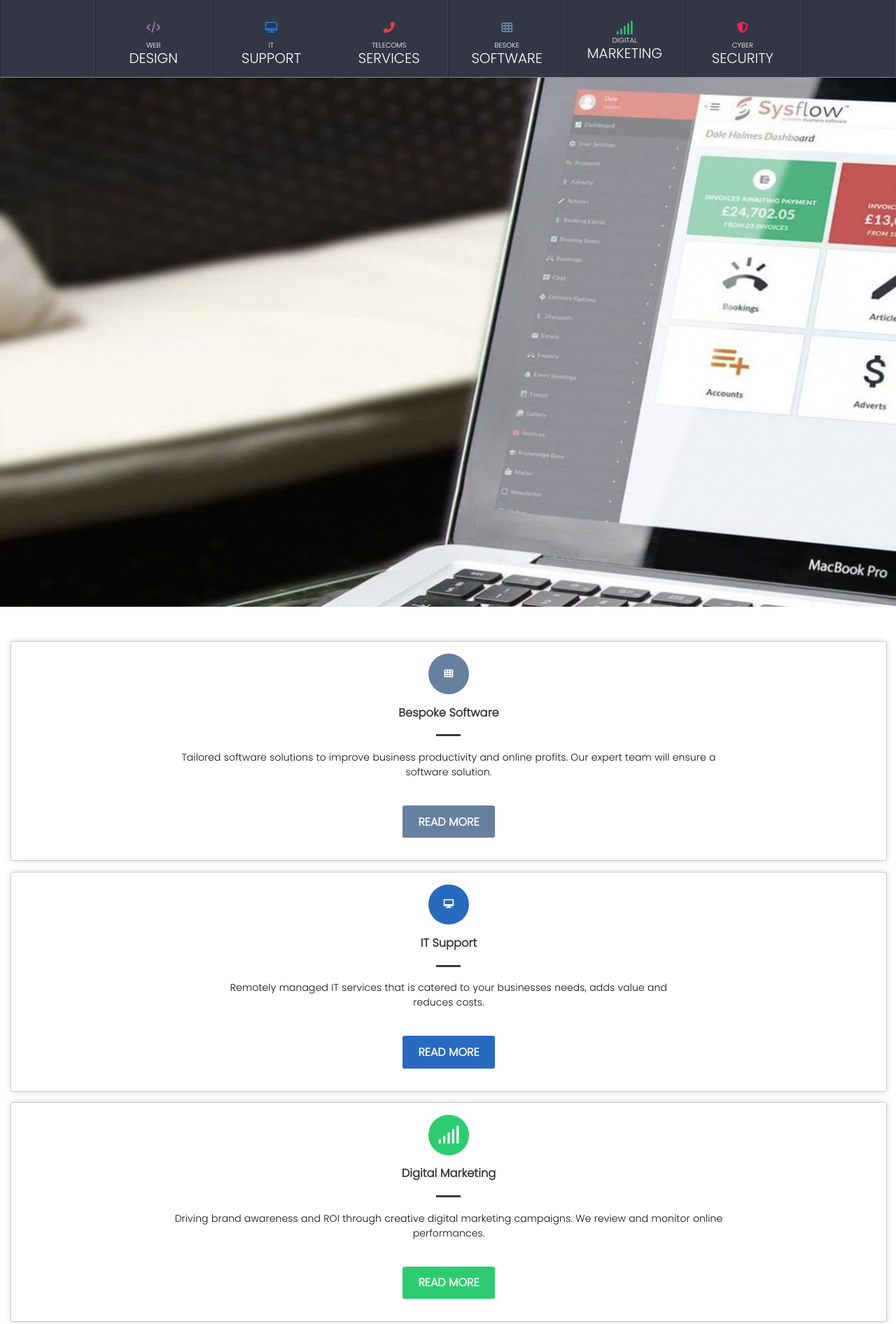
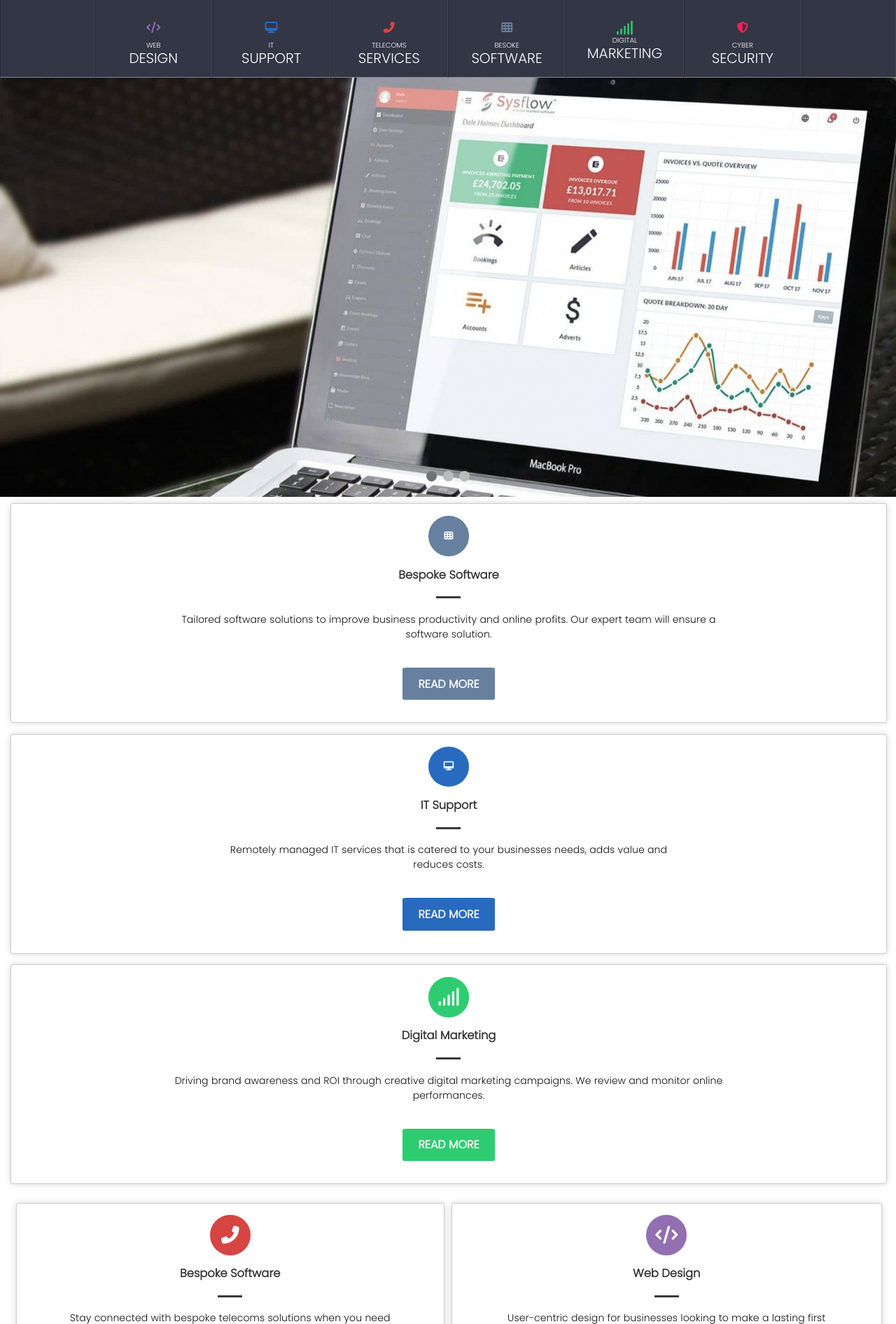
Before and after one commit to Daryl-Boyce/reflection_redo, a PHP site: page / in a window 1280 px wide. Shown: the part 104-1996 px from the top of the page at 70% size. Run offline with PHP 8.4, Linux system fonts and the light colour scheme; some libraries are stand-ins or nearby versions.

Commit message:
Side menu added along with slider

```diff
--- /dev/null
+++ b/Slider.js
@@ -0,0 +1,23 @@
+var slideIndex = 0;
+showSlides();
+
+
+
+
+
+function showSlides() {
+  var i;
+  var slides = document.getElementsByClassName("mySlides");
+  var dots = document.getElementsByClassName("dot");
+  for (i = 0; i < slides.length; i++) {
+    slides[i].style.display = "none";
+  }
+  slideIndex++;
+  if (slideIndex > slides.length) {slideIndex = 1}
+  for (i = 0; i < dots.length; i++) {
+    dots[i].className = dots[i].className.replace(" active", "");
+  }
+  slides[slideIndex-1].style.display = "block";
+  dots[slideIndex-1].className += " active";
+  setTimeout(showSlides, 7000); // Change image every 2 seconds
+}
--- a/css/styles.css
+++ b/css/styles.css
@@ -364,7 +364,8 @@ body {
   display: inline-flex;
   flex-wrap: wrap;
   flex-direction: column;
-  background-color: #FFFFF9;
+  background-color: #ffffff;
+  z-index: 100;
 }
 
 .container {
@@ -376,15 +377,83 @@ body {
   padding: 0px 15px;
 }
 
-.slider {
-  display: flex;
-  width: 100%;
-  height: 757px;
-  background: url("../assets/Slider1.jpg");
-  background-repeat: no-repeat;
-  background-size: cover;
-}
-
+.mySlides {
+  display: none;
+  height: 100%;
+  z-index: -1;
+}
+
+img {
+  vertical-align: middle;
+  height: 600px;
+}
+
+/* Slideshow container */
+.slideshow-container {
+  width: 100%;
+  height: 560px;
+  position: relative;
+  margin: auto;
+}
+
+/* Caption text */
+.text {
+  color: #f2f2f2;
+  font-size: 15px;
+  padding: 8px 12px;
+  position: absolute;
+  bottom: 8px;
+  width: 100%;
+  text-align: center;
+}
+
+/* Number text (1/3 etc) */
+.numbertext {
+  color: #f2f2f2;
+  font-size: 12px;
+  padding: 8px 12px;
+  position: absolute;
+  top: 0;
+}
+
+/* The dots/bullets/indicators */
+.dot {
+  height: 15px;
+  width: 15px;
+  margin: 0 2px;
+  background-color: #bbb;
+  border-radius: 50%;
+  display: inline-block;
+  z-index: 1;
+}
+
+.active {
+  background-color: #717171;
+}
+
+/* Fading animation */
+@-webkit-keyframes fade {
+  from {
+    opacity: 0.4;
+  }
+  to {
+    opacity: 1;
+  }
+}
+@keyframes fade {
+  from {
+    opacity: 0.4;
+  }
+  to {
+    opacity: 1;
+  }
+}
+/* On smaller screens, decrease text size */
+@media only screen and (max-width: 300px) {
+  .text {
+    font-size: 11px;
+  }
+}
 .main__nav {
   display: none;
 }
@@ -1513,5 +1582,55 @@ footer hr {
     margin: 0px;
   }
 }
+.sidenav {
+  display: flex;
+  height: 100%;
+  width: 0;
+  position: fixed;
+  z-index: 4;
+  top: 0;
+  right: 0;
+  background-color: #111;
+  overflow-x: hidden;
+  transition: 0.5s;
+  padding-top: 60px;
+}
+
+.sidenav a {
+  padding: 8px 8px 8px 32px;
+  text-decoration: none;
+  font-size: 25px;
+  color: #818181;
+  display: block;
+  transition: 0.3s;
+}
+
+.sidenav a:hover {
+  color: #f1f1f1;
+}
+
+.sidenav .closebtn {
+  position: absolute;
+  top: 0;
+  right: 25px;
+  font-size: 36px;
+  margin-left: 50px;
+}
+
+#main {
+  width: 100%;
+  height: 100%;
+  z-index: 5;
+}
+
+@media screen and (max-height: 450px) {
+  .sidenav {
+    padding-top: 15px;
+  }
+
+  .sidenav a {
+    font-size: 18px;
+  }
+}
 
 /*# sourceMappingURL=styles.css.map */
--- a/index.html
+++ b/index.html
@@ -40,7 +40,7 @@
 							</div>
 						</div>
 					</div>
-						<div id="menu__hide__990"class="header__button__menu" style="cursor: pointer">
+					<div id="menu__hide__990"class="header__button__menu" style="cursor: pointer" onclick="openNav()">&#9776;>
 
 						<div class="header__button__menu__burger">
 						</div>
@@ -74,7 +74,8 @@
 								</div>
 							</div>
 						</div>
-							<div class="header__button__menu" style="cursor: pointer">
+						<div class="header__button__menu" style="cursor: pointer " onclick="openNav()";>
+
 							<div class="header__button__menu__burger">
 							</div>
 
@@ -270,14 +271,45 @@
 			<!--  -->
 		</div>
 	</div>
-		<div class="test">
+	<!--  -->
+	<!--Side Menu  -->
+	<div id="main">
+		<div id="mySidenav" class="sidenav">
+			<div class="my__side__nav__innner">
+			<a href="javascript:void(0)" class="closebtn" onclick="closeNav()">&times;</a>
+			</div>
+		</div>
+	</div>
 	<!--  -->
 	<!-- Slider -->
-			<!--Need to set as background rather then img stretched-->
-			<div class="slider">
+	<div class="slideshow-container">
+
+		<div class="mySlides fade">
+			<!-- <div class="numbertext">1 / 3</div> -->
+			<img src="assets\slider__1.jpg" style="width:100%">
+			<!-- <div class="text">Caption Text</div> -->
+		</div>
+
+		<div class="mySlides fade">
+			<!-- <div class="numbertext">2 / 3</div> -->
+			<img src="assets\slider__2.jpg" style="width:100%">
+			<!-- <div class="text">Caption Two</div> -->
+		</div>
+
+		<div class="mySlides fade">
+			<!-- <div class="numbertext">3 / 3</div> -->
+			<img src="assets\slider__3.jpg" style="width:100%">
+			<!-- <div class="text">Caption Three</div> -->
+		</div>
+
+		<div style="text-align:center">
+			<span onclick="currentSlide(1)" class="dot"></span>
+			<span onclick="currentSlide(2)" class="dot"></span>
+			<span onclick="active" class="dot"></span>
+			</div>
 	</div>
 	<!--  -->
-			<!-- Middle Nav -->
+	<!--  Middle Nav-->
 	<div class="container">
 		<div class="middle__nav">
 			<!-- Middle nav card 1 -->
@@ -616,9 +648,9 @@
 					</div>
 				</div>
 
-
 			</div>
 			<div class="latest__news__card">
+
 
 				<div class="latest__news__card__header ">
 					<img src="../assets/card__pic__2.jpg" alt="Top subject picture of news cards">
@@ -907,9 +939,12 @@
 			</div> -->
 		<!-- </div> -->
 		<!--___-___-->
-		</div>
+
 
 	<script src="main.js"></script>
+	<script src="Slider.js"></script>
+	<script src="side__menu.js"></script>
+
 </body>
 
 </html>
--- a/main.js
+++ b/main.js
@@ -1,3 +1,5 @@
+
+
 // Makes the header stick and return on scroll up
 window.addEventListener('wheel', function(event)
 {
--- a/scss/partials/_header.scss
+++ b/scss/partials/_header.scss
@@ -213,6 +213,7 @@
     display: none;
   }
 
+
   // <div class="header__button__990__wrapper">
 	// 				    <div class=" header__button__support header__button__large ">
 	// 						<i class="fas fa-mouse"></i>
--- a/scss/partials/_home.scss
+++ b/scss/partials/_home.scss
@@ -9,7 +9,8 @@ body {
     display: inline-flex;
     flex-wrap: wrap;
     flex-direction: column;
-    background-color: #FFFFF9;
+    background-color: #ffffff;
+    z-index: 100;
     }
   //
   //
--- a/scss/partials/_media__queries.scss
+++ b/scss/partials/_media__queries.scss
@@ -6,6 +6,11 @@
     ////////////////////////
     /////// Header ////////
     ///////////////////////
+
+
+
+
+
     .header__button__menu {
     width: 5.7em;
     height: 3.5em;
--- /dev/null
+++ b/scss/partials/_side__menu.scss
@@ -0,0 +1,45 @@
+.sidenav {
+  display: flex;
+  height: 100%;
+  width: 0;
+  position: fixed;
+  z-index: 4;
+  top: 0;
+  right: 0;
+  background-color: #111;
+  overflow-x: hidden;
+  transition: 0.5s;
+  padding-top: 60px;
+}
+
+.sidenav a {
+  padding: 8px 8px 8px 32px;
+  text-decoration: none;
+  font-size: 25px;
+  color: #818181;
+  display: block;
+  transition: 0.3s;
+}
+
+.sidenav a:hover {
+  color: #f1f1f1;
+}
+
+.sidenav .closebtn {
+  position: absolute;
+  top: 0;
+  right: 25px;
+  font-size: 36px;
+  margin-left: 50px;
+}
+
+#main{
+  width: 100%;
+  height: 100%;
+  z-index: 5;
+}
+
+@media screen and (max-height: 450px) {
+  .sidenav {padding-top: 15px;}
+  .sidenav a {font-size: 18px;}
+}
--- a/scss/partials/_slider.scss
+++ b/scss/partials/_slider.scss
@@ -1,8 +1,79 @@
-.slider {
-    display:flex;
-    width: 100%;
-    height: 757px;
-    background: url("../assets/Slider1.jpg");
-    background-repeat: no-repeat;
-    background-size: cover;
-  }
+.mySlides {
+    display: none;
+    height:100%;
+    z-index: -1;
+}
+img {
+    vertical-align: middle;
+    height: 600px;
+}
+
+/* Slideshow container */
+.slideshow-container {
+  width: 100%;
+  height: 560px;
+  position: relative;
+  margin: auto;
+}
+
+/* Caption text */
+.text {
+  color: #f2f2f2;
+  font-size: 15px;
+  padding: 8px 12px;
+  position: absolute;
+  bottom: 8px;
+  width: 100%;
+  text-align: center;
+}
+
+/* Number text (1/3 etc) */
+.numbertext {
+  color: #f2f2f2;
+  font-size: 12px;
+  padding: 8px 12px;
+  position: absolute;
+  top: 0;
+}
+
+/* The dots/bullets/indicators */
+.dot {
+  height: 15px;
+  width: 15px;
+  margin: 0 2px;
+  background-color: #bbb;
+  border-radius: 50%;
+  display: inline-block;
+  z-index: 1;
+}
+
+.active {
+  background-color: #717171;
+}
+
+/* Fading animation */
+// .fade {
+//   -webkit-animation-name: fade;
+//   -webkit-animation-duration: 1.5s;
+//   animation-name: fade;
+//   animation-duration: 1.5s;
+// }
+
+
+
+
+
+@-webkit-keyframes fade {
+  from {opacity: .4}
+  to {opacity: 1}
+}
+
+@keyframes fade {
+  from {opacity: .4}
+  to {opacity: 1}
+}
+
+/* On smaller screens, decrease text size */
+@media only screen and (max-width: 300px) {
+  .text {font-size: 11px}
+}
--- a/scss/styles.scss
+++ b/scss/styles.scss
@@ -19,3 +19,5 @@
 @use "partials/_header.scss";
 
 @use "partials/_media__queries.scss";
+
+@use "partials/_side__menu.scss";
--- /dev/null
+++ b/side__menu.js
@@ -0,0 +1,7 @@
+function openNav() {
+  document.getElementById("mySidenav").style.width = "250px";
+}
+
+function closeNav() {
+  document.getElementById("mySidenav").style.width = "0";
+}
```
Also changed, not shown: assets/slider__1.jpg (renamed from assets/Slider1.jpg), assets/slider__2.jpg (renamed from assets/Slider__background.jpg), assets/slider__3.jpg (added), package-lock.json (added), 1 other file. Lines whose indentation alone changed are shown as unchanged.
